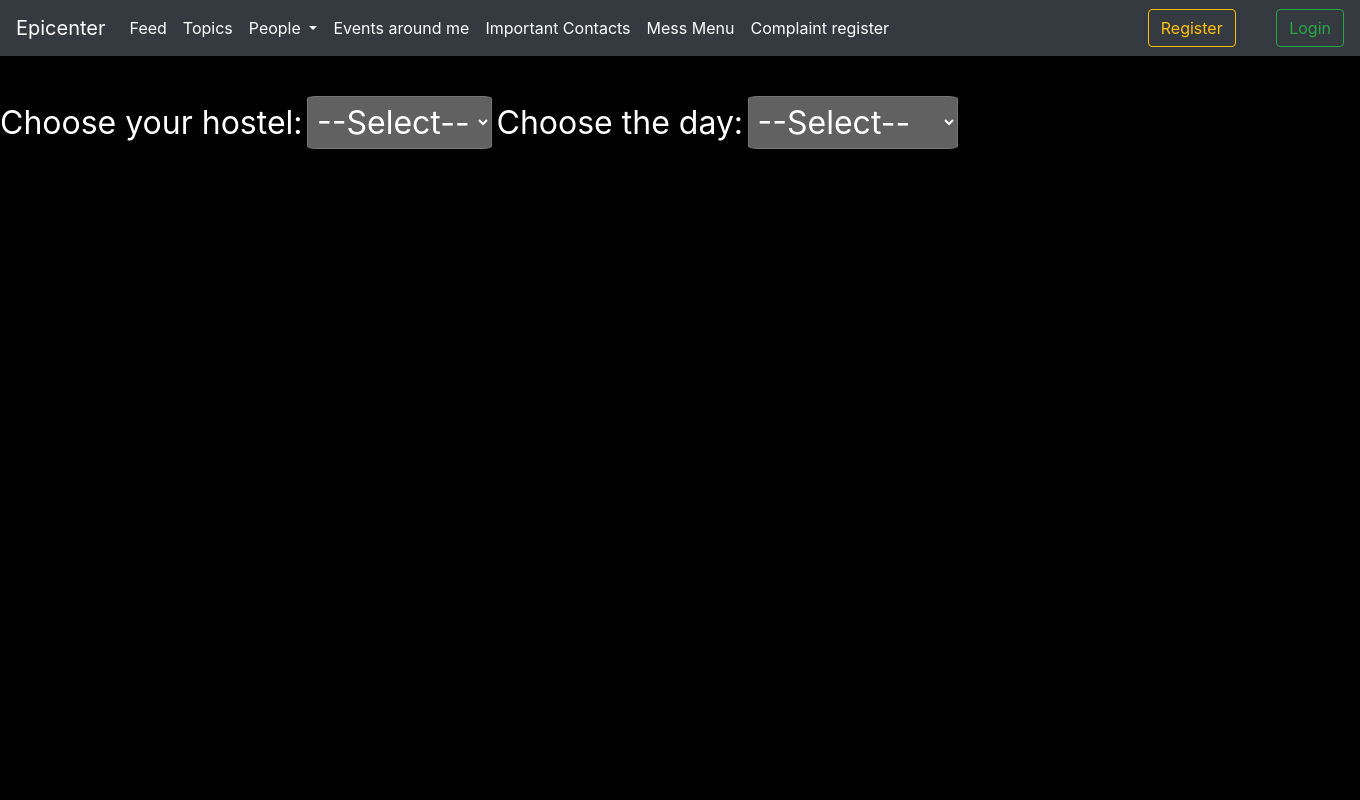
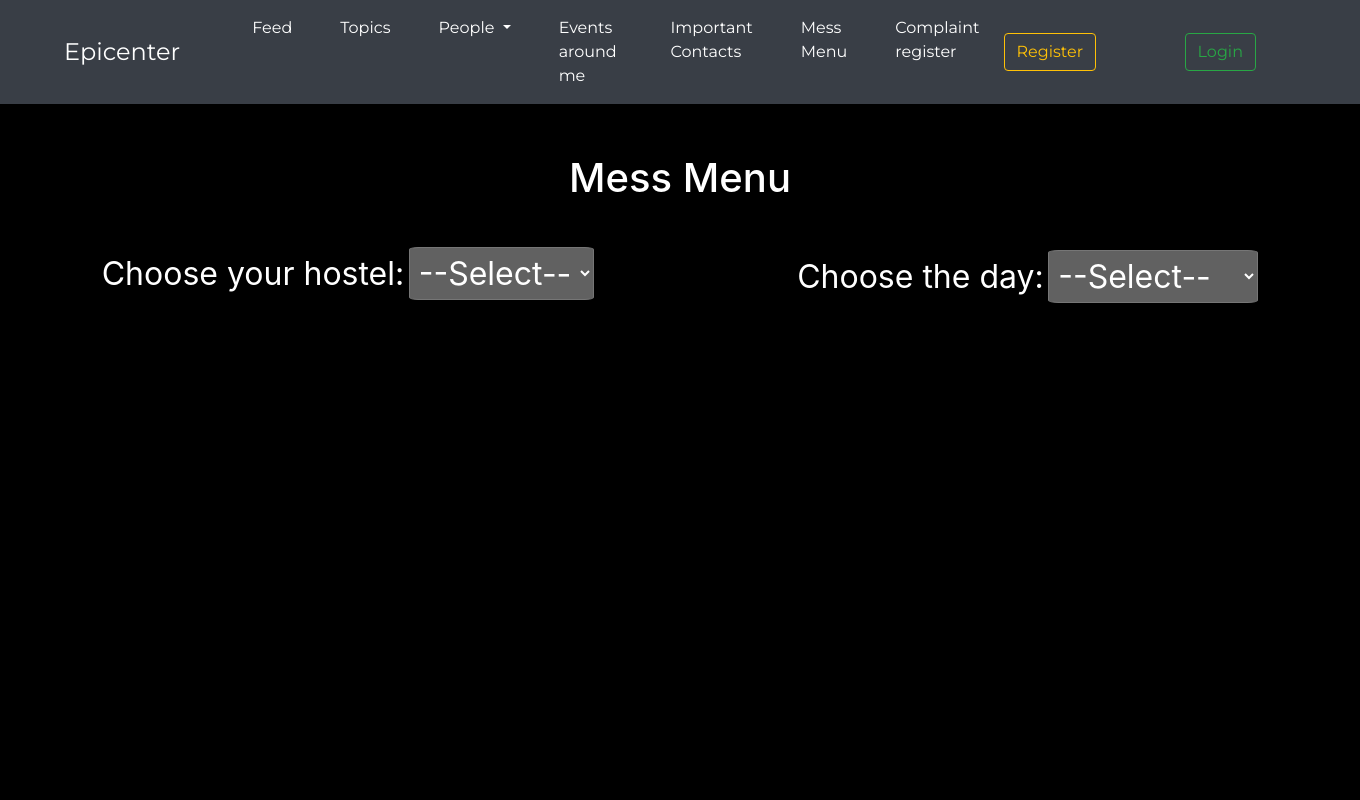
Before and after one commit to adismort14/zapricon, a Django app: page /mess/ in a window 1360 px wide. Run offline with Django 3.2, Linux system fonts and the light colour scheme; parts of the project's set-up code (start-up, migrations or seed data) failed here and were passed over; some libraries are stand-ins or nearby versions.

Commit message:
updated UI

```diff
--- a/accounts/views.py
+++ b/accounts/views.py
@@ -4,6 +4,7 @@ from django.shortcuts import (
     HttpResponse,
     get_object_or_404,
     HttpResponseRedirect,
+    redirect,
 )
 from django.contrib.auth import authenticate, login
 from django.contrib.auth.models import User
@@ -39,7 +40,7 @@ def register(request):
 
             # login
 
-            return HttpResponse("Success refister!")
+            return redirect("{{new_user.username}}/")
     # if new form to be rendered
     else:
         user_form = UserRegistrationForm()
--- a/posts/views.py
+++ b/posts/views.py
@@ -121,4 +121,4 @@ def topics_view(request):
 # view to see all topics
 def contacts_view(request):
     # topics = Tag.objects.all()
-    return render(request, "people.html")
+    return render(request, "accounts/people.html")
--- a/templates/mess/mess.html
+++ b/templates/mess/mess.html
@@ -1,58 +1,57 @@
 {% load static %}
 <html>
+
 <head>
   <link rel="stylesheet" type="text/css" href="{%static 'css/style.css'%}" />
-    <link
-      rel="stylesheet"
-      href="https://stackpath.bootstrapcdn.com/bootstrap/4.4.1/css/bootstrap.min.css"
-    />
-    <link
-      rel="stylesheet"
-      type="text/css"
-      href="{%static 'css/bootstrap.min.css'%}"
-    />
+  <link rel="stylesheet" href="https://stackpath.bootstrapcdn.com/bootstrap/4.4.1/css/bootstrap.min.css" />
+  <link rel="stylesheet" type="text/css" href="{%static 'css/bootstrap.min.css'%}" />
   <script src="https://stackpath.bootstrapcdn.com/bootstrap/4.4.1/js/bootstrap.bundle.min.js"></script>
   <script src="https://cdnjs.cloudflare.com/ajax/libs/jquery/3.2.1/jquery.min.js"></script>
   <link rel="preconnect" href="https://fonts.googleapis.com" />
   <link rel="preconnect" href="https://fonts.gstatic.com" crossorigin />
-    <link
-      href="https://fonts.googleapis.com/css2?family=Poppins:wght@100;300;400;600&display=swap"
-      rel="stylesheet"
-    />
-    <script
-      src="https://code.jquery.com/jquery-3.3.1.slim.min.js"
+  <link href="https://fonts.googleapis.com/css2?family=Poppins:wght@100;300;400;600&display=swap" rel="stylesheet" />
+  <script src="https://code.jquery.com/jquery-3.3.1.slim.min.js"
     integrity="sha384-q8i/X+965DzO0rT7abK41JStQIAqVgRVzpbzo5smXKp4YfRvH+8abtTE1Pi6jizo"
-      crossorigin="anonymous"
-    ></script>
-    <script
-      src="https://cdnjs.cloudflare.com/ajax/libs/popper.js/1.14.7/umd/popper.min.js"
+    crossorigin="anonymous"></script>
+  <script src="https://cdnjs.cloudflare.com/ajax/libs/popper.js/1.14.7/umd/popper.min.js"
     integrity="sha384-UO2eT0CpHqdSJQ6hJty5KVphtPhzWj9WO1clHTMGa3JDZwrnQq4sF86dIHNDz0W1"
-      crossorigin="anonymous"
-    ></script>
+    crossorigin="anonymous"></script>
 
-    <script
-      src="{% static 'js/bootstrap.min.js' %}"
+  <script src="{% static 'js/bootstrap.min.js' %}"
     integrity="sha384-JjSmVgyd0p3pXB1rRibZUAYoIIy6OrQ6VrjIEaFf/nJGzIxFDsf4x0xIM+B07jRM"
-      crossorigin="anonymous"
-    ></script>
+    crossorigin="anonymous"></script>
 
   <link rel="preconnect" href="https://fonts.googleapis.com" />
   <link rel="preconnect" href="https://fonts.gstatic.com" crossorigin />
-    <link
-      href="https://fonts.googleapis.com/css2?family=Dancing+Script&display=swap"
-      rel="stylesheet"
-    />
-    <link
-      href="https://fonts.googleapis.com/css2?family=Montserrat:wght@300&display=swap"
-      rel="stylesheet"
-    />
+  <link href="https://fonts.googleapis.com/css2?family=Dancing+Script&display=swap" rel="stylesheet" />
+  <link href="https://fonts.googleapis.com/css2?family=Montserrat&display=swap" rel="stylesheet" />
+  <title>Mess Menu | Epicenter</title>
   <style>
     #Day {
       margin: 40px auto 40px;
     }
+
+    .page-title {
+      display: flex;
+      justify-content: center;
+    }
+
+    .option-container {
+      display: flex;
+      justify-content: center;
+      align-content: center;
+      flex-basis: auto;
+    }
+
+    .excel-name-container {
+      display: flex;
+      justify-content: center;
+    }
+
     label {
       font-size: 200%;
     }
+
     select {
       font-size: 200%;
       background-color: rgb(97, 97, 97);
@@ -60,138 +59,108 @@
       border-radius: 5%;
       color: white;
     }
+
     body {
       margin: 0 auto 0;
       background-color: black;
       color: white;
-        {% comment %} font-family: "Poppins"; {% endcomment %}
     }
+
     iframe {
-        width: 50%;
+      width: 100%;
       height: 60vh;
       margin: auto auto;
       background-color: rgb(97, 97, 97);
       margin-bottom: 50px;
     }
+
     div {
       margin: auto auto;
     }
-      #hostel-main,#hostel-secondary{
+
+    #hostel-main,
+    #hostel-secondary {
       font-size: 200%;
     }
-
   </style>
   <link rel="preconnect" href="https://fonts.googleapis.com" />
   <link rel="preconnect" href="https://fonts.gstatic.com" crossorigin />
-    <link
-      href="https://fonts.googleapis.com/css2?family=Poppins:wght@100;300;400;600&display=swap"
-      rel="stylesheet"
-    />
+  <link href="https://fonts.googleapis.com/css2?family=Poppins:wght@100;300;400;600&display=swap" rel="stylesheet" />
 </head>
+
 <body>
-    <nav
-      class="navbar navbar-expand-lg navbar-dark bg-dark fixed-top"
-      style="position: relative"
-    >
-      <a class="navbar-brand" href="{%url 'homepage'%}">Epicenter</a>
-      <button
-        class="navbar-toggler"
-        type="button"
-        data-toggle="collapse"
-        data-target="#navbarSupportedContent"
-        aria-controls="navbarSupportedContent"
-        aria-expanded="false"
-        aria-label="Toggle navigation"
-      >
+  <nav class="navbar navbar-expand-lg navbar-dark bg-dark fixed-top"
+    style="position: relative; background-color: #393e46 !important">
+    <a class="navbar-brand mx-5" href="{%url 'homepage'%}"
+      style="font-family: 'Montserrat', sans-serif; font-size: 24px">Epicenter</a>
+    <button class="navbar-toggler" type="button" data-toggle="collapse" data-target="#navbarSupportedContent"
+      aria-controls="navbarSupportedContent" aria-expanded="false" aria-label="Toggle navigation">
       <span class="navbar-toggler-icon"></span>
     </button>
 
     <div class="collapse navbar-collapse" id="navbarSupportedContent">
       <ul class="navbar-nav mr-auto">
-          <li class="nav-item active">
-            <a class="nav-link" href="{%url 'posts:posts_home'%}"
-              >Feed <span class="sr-only"></span
-            ></a>
+        <li class="nav-item active mx-3">
+          <a class="nav-link" href="{%url 'posts:posts_home'%}" style="font-family: 'Montserrat', sans-serif">Feed <span
+              class="sr-only"></span></a>
         </li>
-          <li class="nav-item">
+        <li class="nav-item mx-3">
           <a class="nav-link active" href="{%url 'posts:topics_view'%}"
-              >Topics</a
-            >
+            style="font-family: 'Montserrat', sans-serif">Topics</a>
         </li>
 
-          <li class="nav-item dropdown">
-            <a
-              class="nav-link active dropdown-toggle"
-              href="{%url 'accounts:showPeople' %}"
-              id="navbarDropdown"
-              role="button"
-              data-toggle="dropdown"
-              aria-haspopup="true"
-              aria-expanded="false"
-            >
+        <li class="nav-item dropdown mx-3">
+          <a class="nav-link active dropdown-toggle" href="#" id="navbarDropdown" role="button" data-toggle="dropdown"
+            aria-haspopup="true" aria-expanded="false" style="font-family: 'Montserrat', sans-serif">
             People
           </a>
           <div class="dropdown-menu" aria-labelledby="navbarDropdown">
             <a class="dropdown-item" href="{%url 'accounts:accounts_home'%}"
-                >Suggested People</a
-              >
+              style="font-family: 'Montserrat', sans-serif">Suggested People</a>
             <div class="dropdown-divider"></div>
 
             <a class="dropdown-item" href="{%url 'accounts:following'%}"
-                >Following</a
-              >
+              style="font-family: 'Montserrat', sans-serif">Following</a>
 
             <a class="dropdown-item" href="{%url 'accounts:followers'%}"
-                >Followers</a
-              >
+              style="font-family: 'Montserrat', sans-serif">Followers</a>
           </div>
         </li>
-          {% comment %}
-          <li class="nav-item">
-            <a class="nav-link active" href="{%url 'posts:contacts_view'%}"
-              >Institute Contacts</a
-            >
+        <li class="nav-item mx-3">
+          <a class="nav-link active" href="{%url 'posts:topics_view'%}"
+            style="font-family: 'Montserrat', sans-serif">Events around me</a>
         </li>
-          {% endcomment %}
-          <li class="nav-item">
-            <a class="nav-link active" href="{%url 'posts:topics_view'%}"
-              >Events around me</a
-            >
+        <li class="nav-item mx-3">
+          <a class="nav-link active" href="{%url 'accounts:showPeople' %}"
+            style="font-family: 'Montserrat', sans-serif">Important Contacts</a>
         </li>
-          <li class="nav-item">
-            <a class="nav-link active" href="{%url 'accounts:showPeople' %}"
-              >Important Contacts</a
-            >
+        <li class="nav-item mx-3">
+          <a class="nav-link active" href="{%url 'mess_menu:showMenu'%}"
+            style="font-family: 'Montserrat', sans-serif">Mess Menu</a>
         </li>
-          <li class="nav-item">
-            <a class="nav-link active" href="{%url 'mess_menu:showMenu'%}"
-              >Mess Menu</a
-            >
-          </li>
-          <li class="nav-item">
-            <a class="nav-link active" href="{%url 'cms:cmsFun'%}"
-              >Complaint register</a
-            >
+        <li class="nav-item mx-3">
+          <a class="nav-link active" href="{%url 'cms:cmsFun'%}" style="font-family: 'Montserrat', sans-serif">Complaint
+            register</a>
         </li>
       </ul>
 
       {%if not request.user.is_authenticated%}
-        <a href="{%url 'accounts:register'%}">
+      <a href="{%url 'accounts:register'%}" style="font-family: 'Montserrat', sans-serif">
         <button class="btn btn-outline-warning my-2 my-sm-0" type="submit">
           Register
         </button>
       </a>
 
       &nbsp;&nbsp;&nbsp;&nbsp;&nbsp;&nbsp;&nbsp;&nbsp;&nbsp;
-        <a href="{%url 'accounts:login'%}">
-          <button class="btn btn-outline-success my-2 my-sm-0" type="submit">
+      <a href="{%url 'accounts:login'%}" style="font-family: 'Montserrat', sans-serif; margin-right: 40px">
+        <button class="btn btn-outline-success my-2 my-sm-0 mx-5" type="submit">
           Login
         </button>
       </a>
 
       {%else%}
 
-        <a href="{%url 'accounts:logout'%}">
+      <a href="{%url 'accounts:logout'%}" style="font-family: 'Montserrat', sans-serif; margin-right: 40px">
         <button class="btn btn-outline-danger my-2 my-sm-0" type="submit">
           Logout
         </button>
@@ -200,6 +169,10 @@
       {%endif%}
     </div>
   </nav>
+  <div class="mess-container" style="margin-right:50px;margin-left:50px;margin-top:50px;">
+    <h1 class="page-title">Mess Menu</h1>
+    <div class="option-container">
+      <div class="hostel-option-container">
         <label for="Hostel">Choose your hostel:</label>
 
         <select name="Hostel" id="Hostel">
@@ -207,7 +180,9 @@
           <option value="Dio">Dio</option>
           <option value="Ena">Ena</option>
         </select>
-    <label for="Day">Choose the day:</label>
+      </div>
+      <div class="day-option-container">
+        <label for="Day" style="margin-left:100px">Choose the day:</label>
 
         <select name="Day" id="Day">
           <option value="Select">--Select--</option>
@@ -219,12 +194,21 @@
           <option value="Saturday">Saturday</option>
           <option value="Sunday">Sunday</option>
         </select>
+      </div>
+    </div>
+    <div class="excel-name-container">
+      <div class="excel-sheet-1">
         <div id="hostel-main"></div>
         <div id="excel"></div>
+      </div>
+      <div class="excel-sheet-2">
         <div id="hostel-secondary"></div>
         <div id="excel2"></div>
+      </div>
+    </div>
+  </div>
+</body>
 
-  </body>
 </html>
 
 <script src="https://ajax.googleapis.com/ajax/libs/jquery/2.1.0/jquery.min.js"></script>
@@ -233,61 +217,53 @@
     $("#Day").on("change", function () {
       if ($(this).val() == "Monday") {
         document.getElementById("excel").innerHTML =
-          '<iframe src="https://docs.google.com/spreadsheets/d/e/2PACX-1vT13kQSb3fZemwJk-ZfC0ciQ-VIkl5Xhykn1ZH1PB6TfsB44CkL7AvGkBVbrmtusx8fMKwUFNB7pefm/pubhtml?gid=1802086908&amp;single=true&amp;widget=true&amp;headers=false"></iframe>';
+          '<iframe style="max-width:220px;" src="https://docs.google.com/spreadsheets/d/e/2PACX-1vT13kQSb3fZemwJk-ZfC0ciQ-VIkl5Xhykn1ZH1PB6TfsB44CkL7AvGkBVbrmtusx8fMKwUFNB7pefm/pubhtml?gid=1802086908&amp;single=true&amp;widget=true&amp;headers=false"></iframe>';
         document.getElementById("excel2").innerHTML =
-          '<iframe src="https://docs.google.com/spreadsheets/d/e/2PACX-1vT13kQSb3fZemwJk-ZfC0ciQ-VIkl5Xhykn1ZH1PB6TfsB44CkL7AvGkBVbrmtusx8fMKwUFNB7pefm/pubhtml?gid=1802086908&amp;single=true&amp;widget=true&amp;headers=false"></iframe>';
+          '<iframe style="max-width:220px;" src="https://docs.google.com/spreadsheets/d/e/2PACX-1vT13kQSb3fZemwJk-ZfC0ciQ-VIkl5Xhykn1ZH1PB6TfsB44CkL7AvGkBVbrmtusx8fMKwUFNB7pefm/pubhtml?gid=1802086908&amp;single=true&amp;widget=true&amp;headers=false"></iframe>';
       } else if ($(this).val() == "Tuesday") {
         document.getElementById("excel").innerHTML =
-          '<iframe src="https://docs.google.com/spreadsheets/d/e/2PACX-1vT13kQSb3fZemwJk-ZfC0ciQ-VIkl5Xhykn1ZH1PB6TfsB44CkL7AvGkBVbrmtusx8fMKwUFNB7pefm/pubhtml?gid=347923426&amp;single=true&amp;widget=true&amp;headers=false"></iframe>';
+          '<iframe style="max-width:220px;" src="https://docs.google.com/spreadsheets/d/e/2PACX-1vT13kQSb3fZemwJk-ZfC0ciQ-VIkl5Xhykn1ZH1PB6TfsB44CkL7AvGkBVbrmtusx8fMKwUFNB7pefm/pubhtml?gid=347923426&amp;single=true&amp;widget=true&amp;headers=false"></iframe>';
         document.getElementById("excel2").innerHTML =
-          '<iframe src="https://docs.google.com/spreadsheets/d/e/2PACX-1vT13kQSb3fZemwJk-ZfC0ciQ-VIkl5Xhykn1ZH1PB6TfsB44CkL7AvGkBVbrmtusx8fMKwUFNB7pefm/pubhtml?gid=347923426&amp;single=true&amp;widget=true&amp;headers=false"></iframe>';
+          '<iframe style="max-width:220px;" src="https://docs.google.com/spreadsheets/d/e/2PACX-1vT13kQSb3fZemwJk-ZfC0ciQ-VIkl5Xhykn1ZH1PB6TfsB44CkL7AvGkBVbrmtusx8fMKwUFNB7pefm/pubhtml?gid=347923426&amp;single=true&amp;widget=true&amp;headers=false"></iframe>';
       } else if ($(this).val() == "Wednesday") {
         document.getElementById("excel").innerHTML =
-          '<iframe src="https://docs.google.com/spreadsheets/d/e/2PACX-1vT13kQSb3fZemwJk-ZfC0ciQ-VIkl5Xhykn1ZH1PB6TfsB44CkL7AvGkBVbrmtusx8fMKwUFNB7pefm/pubhtml?gid=433451765&amp;single=true&amp;widget=true&amp;headers=false"></iframe>';
+          '<iframe style="max-width:220px;" src="https://docs.google.com/spreadsheets/d/e/2PACX-1vT13kQSb3fZemwJk-ZfC0ciQ-VIkl5Xhykn1ZH1PB6TfsB44CkL7AvGkBVbrmtusx8fMKwUFNB7pefm/pubhtml?gid=433451765&amp;single=true&amp;widget=true&amp;headers=false"></iframe>';
         document.getElementById("excel2").innerHTML =
-          '<iframe src="https://docs.google.com/spreadsheets/d/e/2PACX-1vT13kQSb3fZemwJk-ZfC0ciQ-VIkl5Xhykn1ZH1PB6TfsB44CkL7AvGkBVbrmtusx8fMKwUFNB7pefm/pubhtml?gid=433451765&amp;single=true&amp;widget=true&amp;headers=false"></iframe>';
+          '<iframe style="max-width:220px;" src="https://docs.google.com/spreadsheets/d/e/2PACX-1vT13kQSb3fZemwJk-ZfC0ciQ-VIkl5Xhykn1ZH1PB6TfsB44CkL7AvGkBVbrmtusx8fMKwUFNB7pefm/pubhtml?gid=433451765&amp;single=true&amp;widget=true&amp;headers=false"></iframe>';
       } else if ($(this).val() == "Thursday") {
         document.getElementById("excel").innerHTML =
-          '<iframe src="https://docs.google.com/spreadsheets/d/e/2PACX-1vT13kQSb3fZemwJk-ZfC0ciQ-VIkl5Xhykn1ZH1PB6TfsB44CkL7AvGkBVbrmtusx8fMKwUFNB7pefm/pubhtml?gid=1903663321&amp;single=true&amp;widget=true&amp;headers=false"></iframe>';
+          '<iframe style="max-width:220px;" src="https://docs.google.com/spreadsheets/d/e/2PACX-1vT13kQSb3fZemwJk-ZfC0ciQ-VIkl5Xhykn1ZH1PB6TfsB44CkL7AvGkBVbrmtusx8fMKwUFNB7pefm/pubhtml?gid=1903663321&amp;single=true&amp;widget=true&amp;headers=false"></iframe>';
         document.getElementById("excel2").innerHTML =
-          '<iframe src="https://docs.google.com/spreadsheets/d/e/2PACX-1vT13kQSb3fZemwJk-ZfC0ciQ-VIkl5Xhykn1ZH1PB6TfsB44CkL7AvGkBVbrmtusx8fMKwUFNB7pefm/pubhtml?gid=1903663321&amp;single=true&amp;widget=true&amp;headers=false"></iframe>';
+          '<iframe style="max-width:220px;" src="https://docs.google.com/spreadsheets/d/e/2PACX-1vT13kQSb3fZemwJk-ZfC0ciQ-VIkl5Xhykn1ZH1PB6TfsB44CkL7AvGkBVbrmtusx8fMKwUFNB7pefm/pubhtml?gid=1903663321&amp;single=true&amp;widget=true&amp;headers=false"></iframe>';
       } else if ($(this).val() == "Friday") {
         document.getElementById("excel").innerHTML =
-          '<iframe src="https://docs.google.com/spreadsheets/d/e/2PACX-1vT13kQSb3fZemwJk-ZfC0ciQ-VIkl5Xhykn1ZH1PB6TfsB44CkL7AvGkBVbrmtusx8fMKwUFNB7pefm/pubhtml?gid=2075069197&amp;single=true&amp;widget=true&amp;headers=false"></iframe>';
+          '<iframe style="max-width:220px;" src="https://docs.google.com/spreadsheets/d/e/2PACX-1vT13kQSb3fZemwJk-ZfC0ciQ-VIkl5Xhykn1ZH1PB6TfsB44CkL7AvGkBVbrmtusx8fMKwUFNB7pefm/pubhtml?gid=2075069197&amp;single=true&amp;widget=true&amp;headers=false"></iframe>';
         document.getElementById("excel2").innerHTML =
-          '<iframe src="https://docs.google.com/spreadsheets/d/e/2PACX-1vT13kQSb3fZemwJk-ZfC0ciQ-VIkl5Xhykn1ZH1PB6TfsB44CkL7AvGkBVbrmtusx8fMKwUFNB7pefm/pubhtml?gid=2075069197&amp;single=true&amp;widget=true&amp;headers=false"></iframe>';
+          '<iframe style="max-width:220px;" src="https://docs.google.com/spreadsheets/d/e/2PACX-1vT13kQSb3fZemwJk-ZfC0ciQ-VIkl5Xhykn1ZH1PB6TfsB44CkL7AvGkBVbrmtusx8fMKwUFNB7pefm/pubhtml?gid=2075069197&amp;single=true&amp;widget=true&amp;headers=false"></iframe>';
       } else if ($(this).val() == "Saturday") {
         document.getElementById("excel").innerHTML =
-          '<iframe src="https://docs.google.com/spreadsheets/d/e/2PACX-1vT13kQSb3fZemwJk-ZfC0ciQ-VIkl5Xhykn1ZH1PB6TfsB44CkL7AvGkBVbrmtusx8fMKwUFNB7pefm/pubhtml?gid=80858048&amp;single=true&amp;widget=true&amp;headers=false"></iframe>';
+          '<iframe style="max-width:220px;" src="https://docs.google.com/spreadsheets/d/e/2PACX-1vT13kQSb3fZemwJk-ZfC0ciQ-VIkl5Xhykn1ZH1PB6TfsB44CkL7AvGkBVbrmtusx8fMKwUFNB7pefm/pubhtml?gid=80858048&amp;single=true&amp;widget=true&amp;headers=false"></iframe>';
         document.getElementById("excel2").innerHTML =
-          '<iframe src="https://docs.google.com/spreadsheets/d/e/2PACX-1vT13kQSb3fZemwJk-ZfC0ciQ-VIkl5Xhykn1ZH1PB6TfsB44CkL7AvGkBVbrmtusx8fMKwUFNB7pefm/pubhtml?gid=80858048&amp;single=true&amp;widget=true&amp;headers=false"></iframe>';
+          '<iframe style="max-width:220px;" src="https://docs.google.com/spreadsheets/d/e/2PACX-1vT13kQSb3fZemwJk-ZfC0ciQ-VIkl5Xhykn1ZH1PB6TfsB44CkL7AvGkBVbrmtusx8fMKwUFNB7pefm/pubhtml?gid=80858048&amp;single=true&amp;widget=true&amp;headers=false"></iframe>';
       } else if ($(this).val() == "Sunday") {
         document.getElementById("excel").innerHTML =
-          '<iframe src="https://docs.google.com/spreadsheets/d/e/2PACX-1vT13kQSb3fZemwJk-ZfC0ciQ-VIkl5Xhykn1ZH1PB6TfsB44CkL7AvGkBVbrmtusx8fMKwUFNB7pefm/pubhtml?gid=1026717145&amp;single=true&amp;widget=true&amp;headers=false"></iframe>';
+          '<iframe style="max-width:220px;" src="https://docs.google.com/spreadsheets/d/e/2PACX-1vT13kQSb3fZemwJk-ZfC0ciQ-VIkl5Xhykn1ZH1PB6TfsB44CkL7AvGkBVbrmtusx8fMKwUFNB7pefm/pubhtml?gid=1026717145&amp;single=true&amp;widget=true&amp;headers=false"></iframe>';
         document.getElementById("excel2").innerHTML =
-          '<iframe src="https://docs.google.com/spreadsheets/d/e/2PACX-1vT13kQSb3fZemwJk-ZfC0ciQ-VIkl5Xhykn1ZH1PB6TfsB44CkL7AvGkBVbrmtusx8fMKwUFNB7pefm/pubhtml?gid=1026717145&amp;single=true&amp;widget=true&amp;headers=false"></iframe>';
+          '<iframe style="max-width:220px;" src="https://docs.google.com/spreadsheets/d/e/2PACX-1vT13kQSb3fZemwJk-ZfC0ciQ-VIkl5Xhykn1ZH1PB6TfsB44CkL7AvGkBVbrmtusx8fMKwUFNB7pefm/pubhtml?gid=1026717145&amp;single=true&amp;widget=true&amp;headers=false"></iframe>';
       } else if ($(this).val() == "Select") {
         document.getElementById("excel").innerHTML = "";
       }
     });
     $("#Hostel").on("change", function () {
       if ($(this).val() == "Dio") {
-        document.getElementById("hostel-main").innerHTML =
-          'Dio';
-        document.getElementById("hostel-secondary").innerHTML =
-          'Ena';
-      }
-      else if ($(this).val() == "Ena") {
-        document.getElementById("hostel-main").innerHTML =
-          'Ena';
-        document.getElementById("hostel-secondary").innerHTML =
-          'Dio';
-      }
-      else if ($(this).val() == "Select") {
-        document.getElementById("hostel-main").innerHTML =
-          '';
-        document.getElementById("hostel-secondary").innerHTML =
-          '';
+        document.getElementById("hostel-main").innerHTML = "Dio";
+        document.getElementById("hostel-secondary").innerHTML = "Ena";
+      } else if ($(this).val() == "Ena") {
+        document.getElementById("hostel-main").innerHTML = "Ena";
+        document.getElementById("hostel-secondary").innerHTML = "Dio";
+      } else if ($(this).val() == "Select") {
+        document.getElementById("hostel-main").innerHTML = "";
+        document.getElementById("hostel-secondary").innerHTML = "";
       }
     });
   });
```
Also changed, not shown: templates/accounts/people.html (+111 -29 lines), templates/base.html (+72 -30 lines), templates/homepage.html (+4 -4 lines), db.sqlite3. Lines whose indentation alone changed are shown as unchanged.
